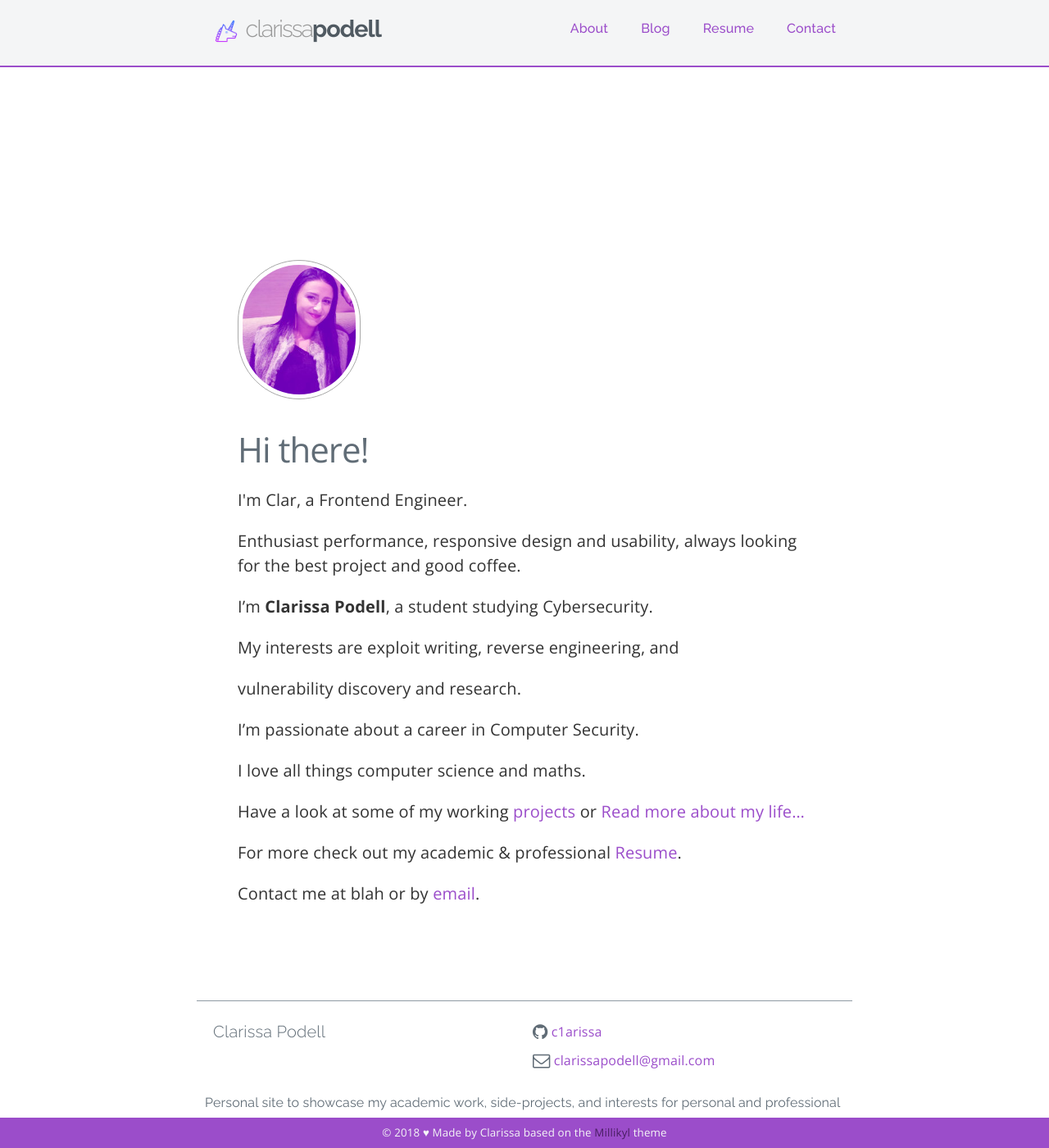
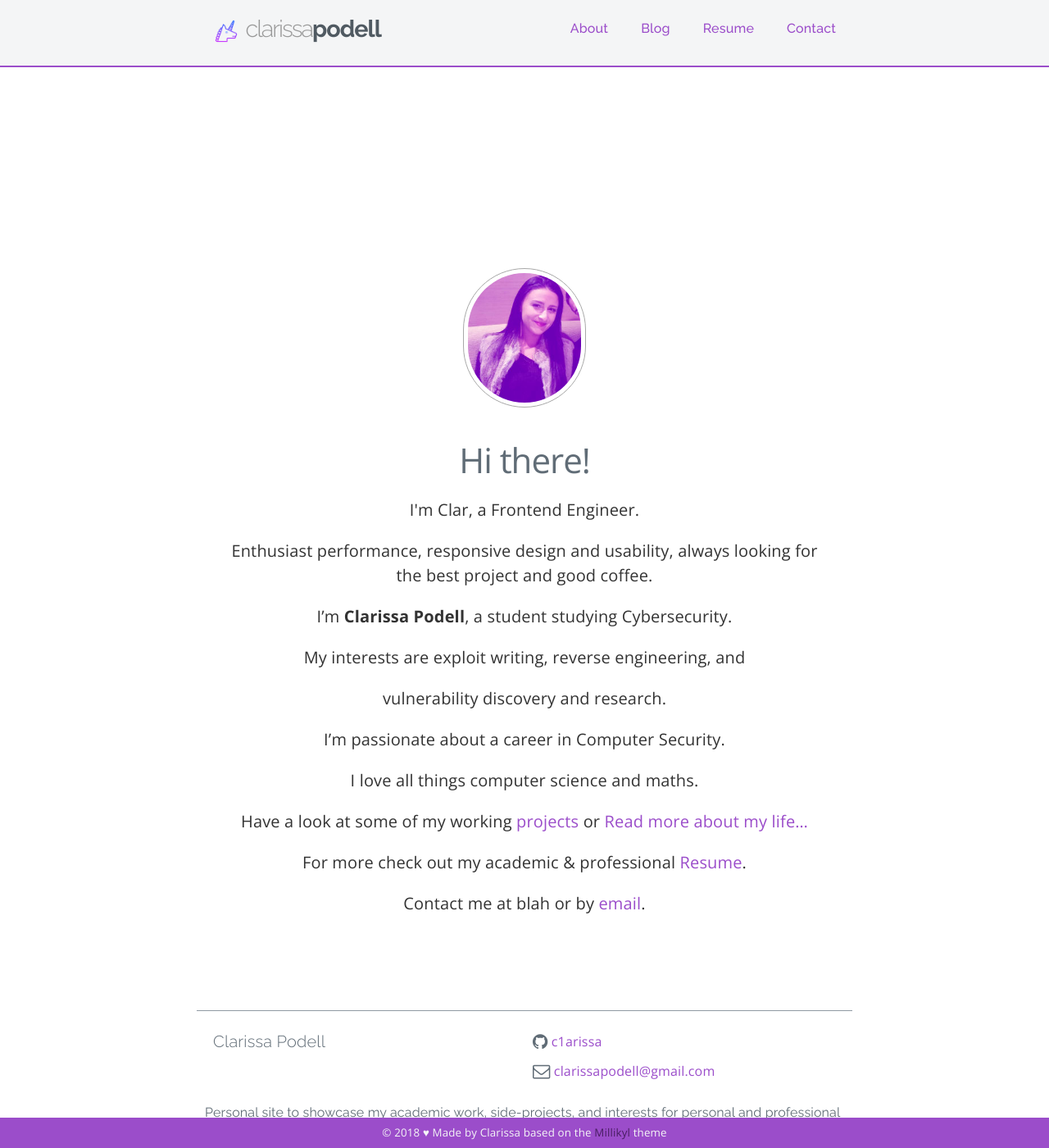
Before and after one commit to c1arissa/c1arissa.github.io, a Jekyll site: the page built from index.md, in a window 1280 px wide and 1400 px high. Shown: the whole window at 82% size. Built offline with Jekyll 4.4.1, drawn with Linux system fonts in a browser that asks for light colours; nearby versions of some CDN libraries; a style sheet for code colours, icons or effects is not loaded.

Commit message:
Update main.scss

```diff
--- a/css/main.scss
+++ b/css/main.scss
@@ -83,21 +83,6 @@ $desktop: 1240px;
 		//line-height: 1.5;
 		line-height: 1.5 * 16px * 2.25;
 		padding: 14px 14px;
-
-		a {
-			&:hover {
-				color: #9b4dca;
-			}
-		}
-
-		.first {
-			font-weight:300;
-			color:#999999;
-		}
-		.last {
-			font-weight:900;
-			color:#505a62;
-		}
 	} //title
 
 	.navigation-item {
@@ -118,7 +103,6 @@ $desktop: 1240px;
 		overflow: hidden;
 		padding-top: 0.8rem;
 	}
-
 } //navigation
 */
 
@@ -328,5 +312,6 @@ h3 {
     margin: auto;
     padding: 25px;
     flex: 1 0 auto;
-    max-width: 750px;
+    max-width: 800px;
+    text-align: center;
 }
```
